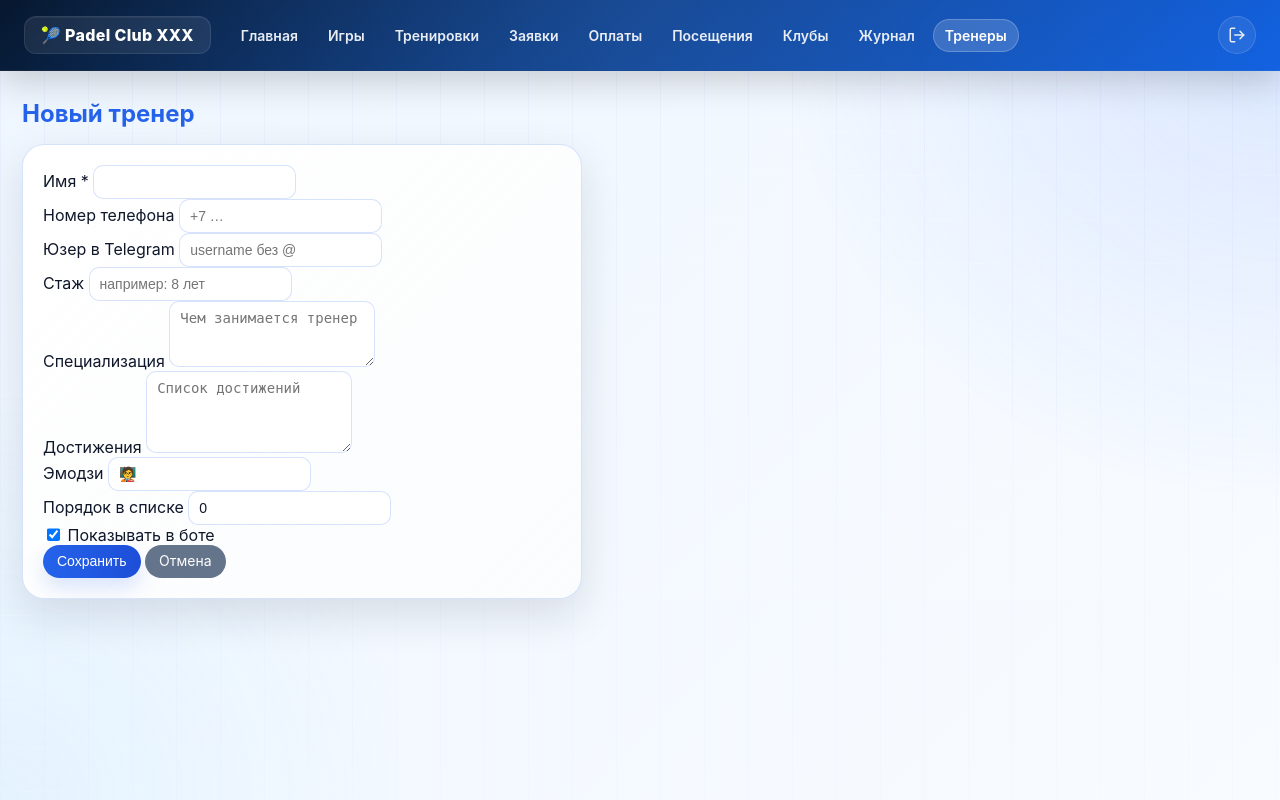
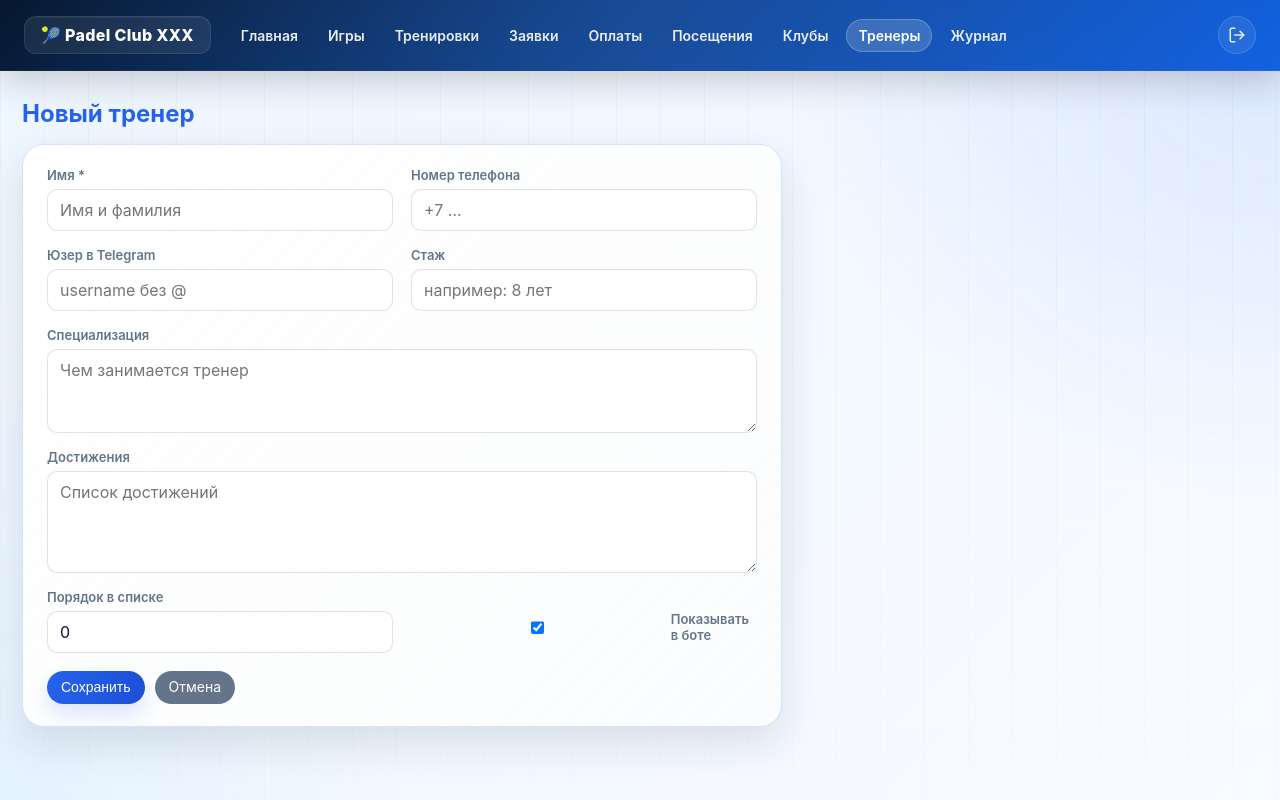
Before and after one commit to ecomdaniil/padelmvp, a Flask app: page /coaches/new in a window 1280 px wide. Run offline with Flask 3, Linux system fonts and the light colour scheme; the visitor is signed in with stand-in values (Sample User, id 1); data that the repository does not hold is empty; parts of the project's set-up code (start-up, migrations or seed data) failed here and were passed over; some libraries are stand-ins or nearby versions.

Commit message:
Polish coaches UI and swap training emoji to flexed arm.
Move Journal after Coaches, drop coach emoji editing for a two-column form, and use 💪 for trainings in CRM and bot.

Co-authored-by: Cursor <cursoragent@cursor.com>

```diff
--- a/app.py
+++ b/app.py
@@ -1145,7 +1145,6 @@ def _coach_values_from_form(form):
         "experience": (form.get("experience") or "").strip(),
         "specialization": (form.get("specialization") or "").strip(),
         "achievements": (form.get("achievements") or "").strip(),
-        "emoji": (form.get("emoji") or "🧑‍🏫").strip() or "🧑‍🏫",
         "sort_order": (form.get("sort_order") or "0").strip(),
         "is_active": bool(form.get("is_active")),
     }
@@ -1156,7 +1155,7 @@ def _coach_values_from_row(coach):
         return {
             "name": "", "phone": "", "telegram_username": "",
             "experience": "", "specialization": "", "achievements": "",
-            "emoji": "🧑‍🏫", "sort_order": "0", "is_active": True,
+            "sort_order": "0", "is_active": True,
         }
     return {
         "name": coach.get("name") or "",
@@ -1165,7 +1164,6 @@ def _coach_values_from_row(coach):
         "experience": coach.get("experience") or "",
         "specialization": coach.get("specialization") or "",
         "achievements": coach.get("achievements") or "",
-        "emoji": coach.get("emoji") or "🧑‍🏫",
         "sort_order": str(coach.get("sort_order") or 0),
         "is_active": bool(coach.get("is_active", True)),
     }
@@ -1201,7 +1199,6 @@ def coach_new():
             experience=values["experience"][:120],
             specialization=values["specialization"][:2000],
             achievements=values["achievements"][:4000],
-            emoji=values["emoji"][:8],
             is_active=values["is_active"],
             sort_order=sort_order,
         )
@@ -1241,7 +1238,7 @@ def coach_edit(coach_id):
             experience=values["experience"][:120],
             specialization=values["specialization"][:2000],
             achievements=values["achievements"][:4000],
-            emoji=values["emoji"][:8],
+            emoji=coach.get("emoji") or "🧑‍🏫",
             is_active=values["is_active"],
             sort_order=sort_order,
         )
--- a/bot.py
+++ b/bot.py
@@ -752,7 +752,7 @@ def _game_format_keyboard() -> InlineKeyboardMarkup:
     return InlineKeyboardMarkup(inline_keyboard=[
         [InlineKeyboardButton(text="Сингл (2 игрока)", callback_data="games_format:2")],
         [InlineKeyboardButton(text="Классика (4 игрока)", callback_data="games_format:4")],
-        [InlineKeyboardButton(text="🏋️ Тренировки", callback_data="games_format:training")],
+        [InlineKeyboardButton(text="💪 Тренировки", callback_data="games_format:training")],
     ])
 
 
@@ -786,7 +786,7 @@ def _game_card(game: dict) -> tuple[str, Optional[InlineKeyboardMarkup]]:
 
     lines = []
     if is_training and game.get("title"):
-        lines.append(f"🏋️ <b>{_html(game['title'])}</b>")
+        lines.append(f"💪 <b>{_html(game['title'])}</b>")
     lines.append(
         f"📅 <b>{game['game_date'].strftime('%d.%m.%Y')}</b> в {str(game['game_time'])[:5]}"
     )
@@ -883,7 +883,7 @@ async def _show_trainings(message: Message, telegram_id: Optional[int] = None):
         return
 
     await message.answer(
-        "🏋️ <b>Ближайшие тренировки</b>\n"
+        "💪 <b>Ближайшие тренировки</b>\n"
         "━━━━━━━━━━━━━━━━━━━━\n\n"
         "Выбери занятие и нажми «Записаться»:",
         parse_mode="HTML",
--- a/templates/base.html
+++ b/templates/base.html
@@ -541,8 +541,8 @@
             </a>
             <a href="{{ url_for('visits_list') }}" class="{{ 'active' if request.endpoint == 'visits_list' }}">Посещения</a>
             <a href="{{ url_for('clubs_list') }}" class="{{ 'active' if request.endpoint in ['clubs_list', 'club_new', 'club_edit'] }}">Клубы</a>
+            <a href="{{ url_for('coaches_list') }}" class="{{ 'active' if request.endpoint in ['coaches_list', 'coach_new', 'coach_edit'] }}">Тренеры</a>
             <a href="{{ url_for('logs_list') }}" class="{{ 'active' if request.endpoint == 'logs_list' }}">Журнал</a>
-            <a href="{{ url_for('coaches_list') }}" class="{{ 'active' if request.endpoint in ['coaches_list', 'coach_new', 'coach_edit'] }}">Тренеры</a>
         </div>
         <div class="nav-actions">
             <form method="post" action="{{ url_for('logout') }}" style="margin:0;">
--- a/templates/coach_form.html
+++ b/templates/coach_form.html
@@ -1,12 +1,14 @@
 {% extends "base.html" %}
 {% block content %}
     <h1>{% if coach %}Редактировать тренера{% else %}Новый тренер{% endif %}</h1>
-    <form method="post" class="card" style="max-width:560px;">
+    <form method="post" class="card coach-form">
         <input type="hidden" name="csrf_token" value="{{ csrf_token() }}">
 
+        <div class="coach-form-grid">
             <div class="form-row">
                 <label for="name">Имя *</label>
                 <input type="text" id="name" name="name" required maxlength="120"
+                       placeholder="Имя и фамилия"
                        value="{{ values.name }}">
             </div>
 
@@ -31,24 +33,18 @@
                        value="{{ values.experience }}">
             </div>
 
-        <div class="form-row">
+            <div class="form-row coach-form-span">
                 <label for="specialization">Специализация</label>
                 <textarea id="specialization" name="specialization" rows="3"
                           maxlength="2000"
                           placeholder="Чем занимается тренер">{{ values.specialization }}</textarea>
             </div>
 
-        <div class="form-row">
+            <div class="form-row coach-form-span">
                 <label for="achievements">Достижения</label>
                 <textarea id="achievements" name="achievements" rows="4"
                           maxlength="4000"
                           placeholder="Список достижений">{{ values.achievements }}</textarea>
-        </div>
-
-        <div class="form-row">
-            <label for="emoji">Эмодзи</label>
-            <input type="text" id="emoji" name="emoji" maxlength="8"
-                   value="{{ values.emoji }}">
             </div>
 
             <div class="form-row">
@@ -57,12 +53,13 @@
                        value="{{ values.sort_order }}">
             </div>
 
-        <div class="form-row">
-            <label>
+            <div class="form-row coach-form-check">
+                <label class="coach-check-label">
                     <input type="checkbox" name="is_active" value="1"
                            {% if values.is_active %}checked{% endif %}>
                     Показывать в боте
                 </label>
+            </div>
         </div>
 
         <div class="form-actions">
@@ -73,10 +70,77 @@
 
     {% if coach and coach.is_active %}
     <form method="post" action="{{ url_for('coach_hide', coach_id=coach.id) }}"
-          style="margin-top:16px;max-width:560px;"
+          class="coach-hide-form"
           onsubmit="return confirm('Скрыть тренера из бота?');">
         <input type="hidden" name="csrf_token" value="{{ csrf_token() }}">
         <button type="submit" class="btn btn-secondary">Скрыть из бота</button>
     </form>
     {% endif %}
+
+    <style>
+        .coach-form {
+            max-width: 760px;
+            padding: 22px 24px;
+        }
+        .coach-form-grid {
+            display: grid;
+            grid-template-columns: 1fr 1fr;
+            gap: 16px 18px;
+            margin-bottom: 18px;
+        }
+        .coach-form-span { grid-column: 1 / -1; }
+        .coach-form .form-row {
+            display: flex;
+            flex-direction: column;
+            gap: 6px;
+            margin: 0;
+        }
+        .coach-form .form-row label {
+            font-weight: 600;
+            font-size: 13px;
+            color: var(--muted);
+        }
+        .coach-form .form-row input,
+        .coach-form .form-row textarea {
+            width: 100%;
+            padding: 10px 12px;
+            border: 1px solid rgba(15, 23, 42, 0.12);
+            border-radius: 10px;
+            background: #fff;
+            font: inherit;
+            box-sizing: border-box;
+        }
+        .coach-form .form-row textarea {
+            resize: vertical;
+            min-height: 84px;
+        }
+        .coach-form-check {
+            justify-content: flex-end;
+        }
+        .coach-check-label {
+            display: inline-flex;
+            align-items: center;
+            gap: 8px;
+            margin-top: auto;
+            padding: 10px 0;
+            font-weight: 600;
+            font-size: 14px;
+            color: var(--text, #0f172a);
+            cursor: pointer;
+        }
+        .coach-form .form-actions {
+            display: flex;
+            gap: 10px;
+            flex-wrap: wrap;
+        }
+        .coach-hide-form {
+            margin-top: 16px;
+            max-width: 760px;
+        }
+        @media (max-width: 640px) {
+            .coach-form-grid { grid-template-columns: 1fr; }
+            .coach-form-check { justify-content: flex-start; }
+            .coach-check-label { padding-top: 0; }
+        }
+    </style>
 {% endblock %}
--- a/templates/coaches.html
+++ b/templates/coaches.html
@@ -6,7 +6,6 @@
     </div>
     <table>
         <tr>
-            <th></th>
             <th>Имя</th>
             <th>Телефон</th>
             <th>Telegram</th>
@@ -17,7 +16,6 @@
         </tr>
         {% for c in coaches %}
         <tr>
-            <td>{{ c.emoji or '🧑‍🏫' }}</td>
             <td>{{ c.name }}</td>
             <td>{{ c.phone or '—' }}</td>
             <td>{% if c.telegram_username %}@{{ c.telegram_username }}{% else %}—{% endif %}</td>
@@ -29,7 +27,7 @@
             </td>
         </tr>
         {% else %}
-        <tr><td colspan="8">Тренеров пока нет. Добавьте первого!</td></tr>
+        <tr><td colspan="7">Тренеров пока нет. Добавьте первого!</td></tr>
         {% endfor %}
     </table>
     {% include "_pagination.html" %}
--- a/templates/game_form.html
+++ b/templates/game_form.html
@@ -26,7 +26,7 @@
                 {% for co in coaches %}
                 <option value="{{ co.id }}"
                         {% if values.coach_id == co.id|string %}selected{% endif %}>
-                    {{ co.emoji or '' }} {{ co.name }}
+                    {{ co.name }}
                 </option>
                 {% endfor %}
             </select>
--- a/templates/games.html
+++ b/templates/games.html
@@ -83,7 +83,7 @@
         <div class="card game-card{{ ' game-card-full' if is_full else '' }}">
             <div class="game-card-head">
                 <button type="button" class="game-icon-btn" data-game-id="{{ g.id }}"
-                        title="Подробнее {% if is_training %}о тренировке{% else %}об игре{% endif %} №{{ g.id }}">{% if is_training %}🏋️{% else %}🎾{% endif %}</button>
+                        title="Подробнее {% if is_training %}о тренировке{% else %}об игре{% endif %} №{{ g.id }}">{% if is_training %}💪{% else %}🎾{% endif %}</button>
                 <div class="game-card-head-main">
                     {% if is_training and g.title %}
                     <div class="game-card-date">{{ g.title }}</div>
```
Lines whose indentation alone changed are shown as unchanged.
